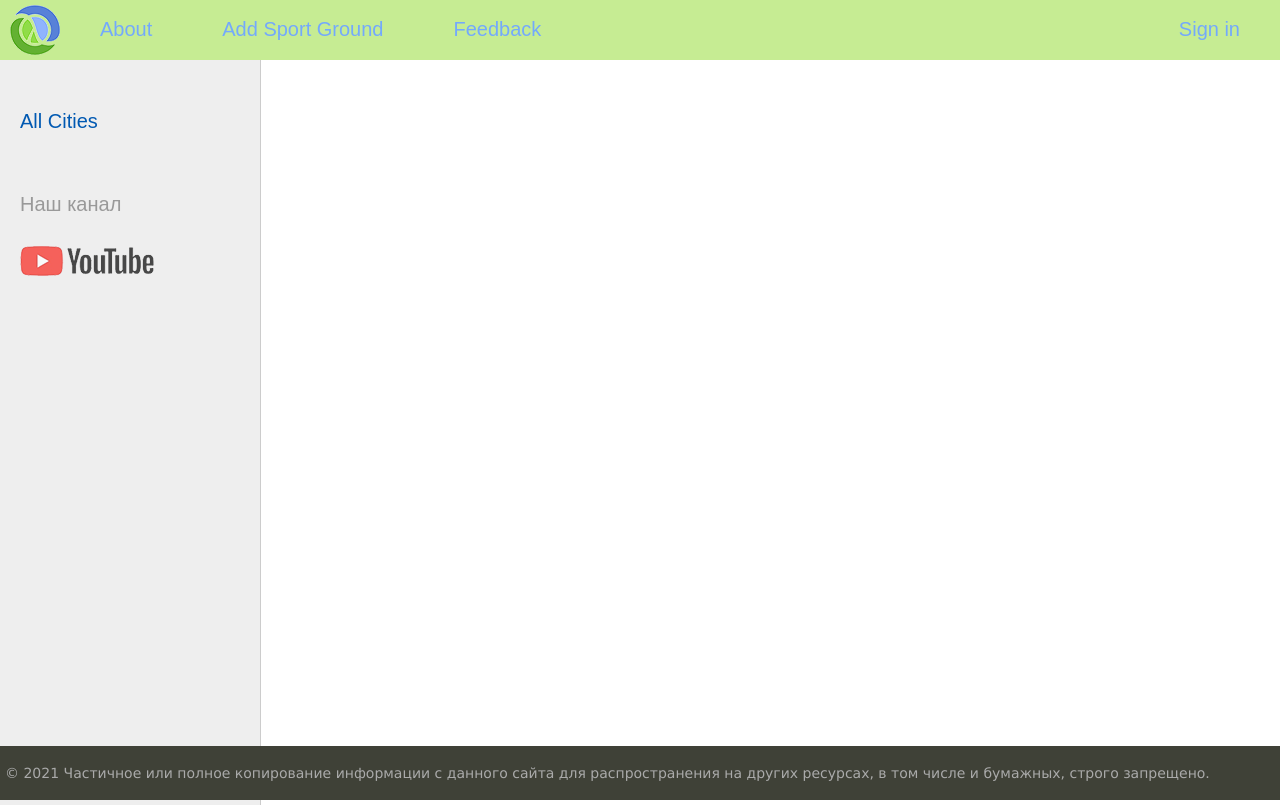
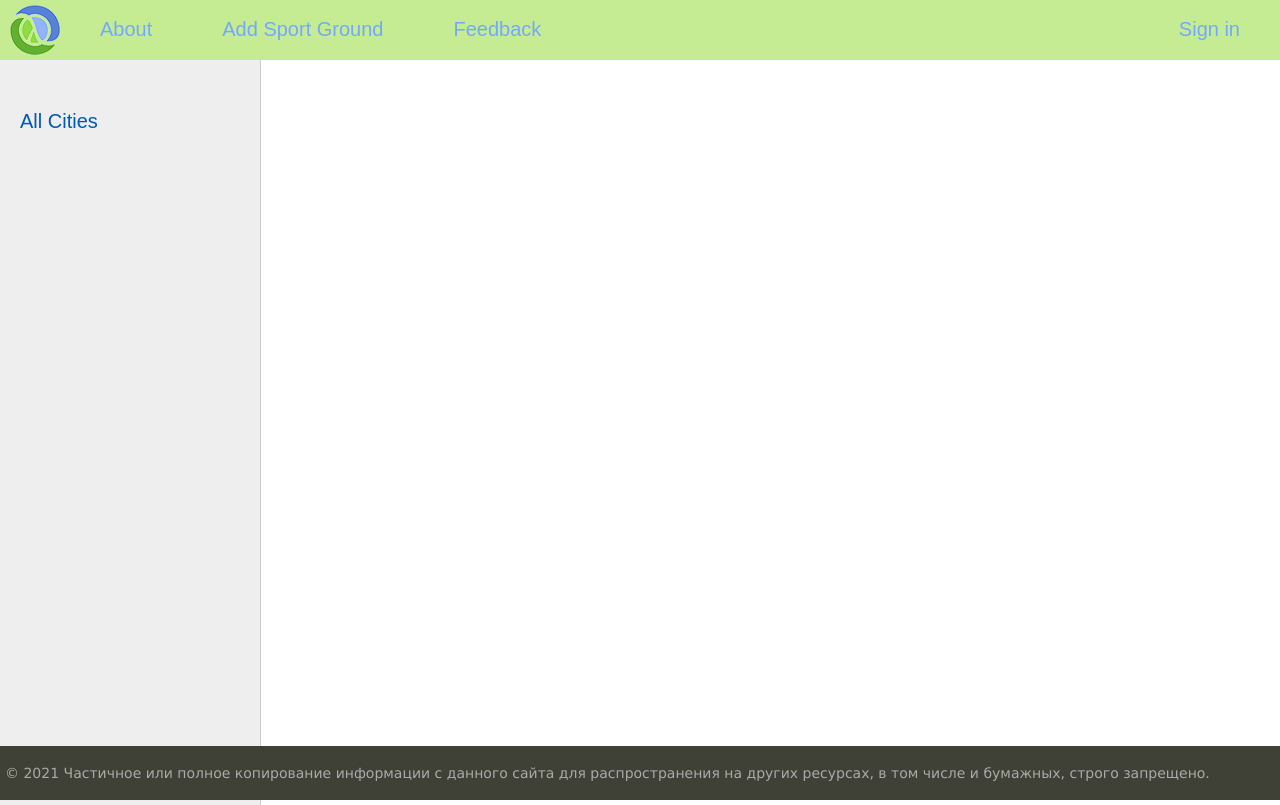
Before and after one commit to ybezukladnikov/Django_edu_2, a Django app: page / in a window 1280 px wide. Shown: the top 805 px of the page. Run offline with Django 4.2, Linux system fonts and the light colour scheme; data that the repository does not hold is empty.

Commit message:
correct youtube

```diff
--- a/bezukladnikov/my_page/templates/my_page/base.html
+++ b/bezukladnikov/my_page/templates/my_page/base.html
@@ -47,10 +47,10 @@
 Второй показаывать какой город выбран, чтобы его на странице выводить как текст-->
 {% show_cities '-name' cat_selected %}
 
-		<li class="share">
-		<p>Наш канал</p>
-		<a class="share-yt" href="https://www.youtube.com/channel/UClJzWfGWuGJL2t-3dYKcHTA/playlists" target="_blank" rel="nofollow"></a>
-		</li>
+<!--		<li class="share">-->
+<!--		<p>Наш канал</p>-->
+<!--		<a class="share-yt" href="https://www.youtube.com/channel/UClJzWfGWuGJL2t-3dYKcHTA/playlists" target="_blank" rel="nofollow"></a>-->
+<!--		</li>-->
 	</ul>
 </td>
 <!-- Конец Sidebar'а -->
```
